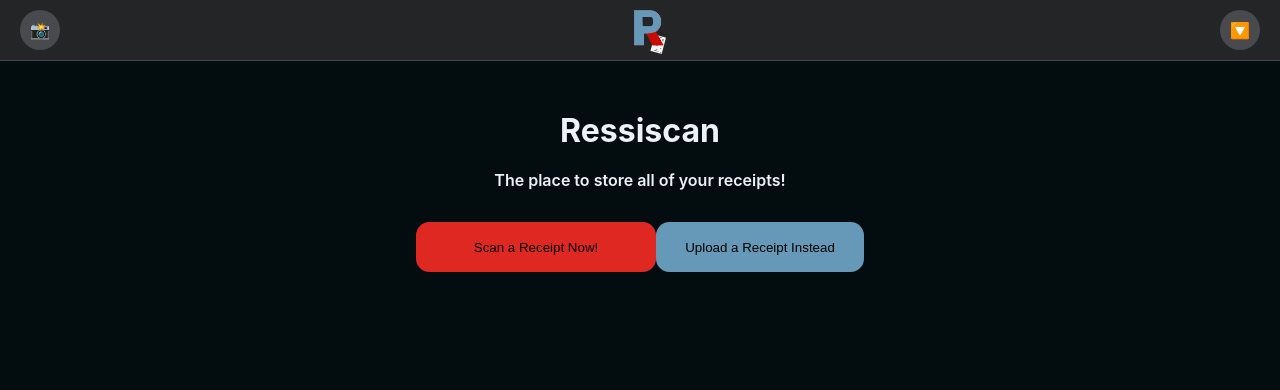
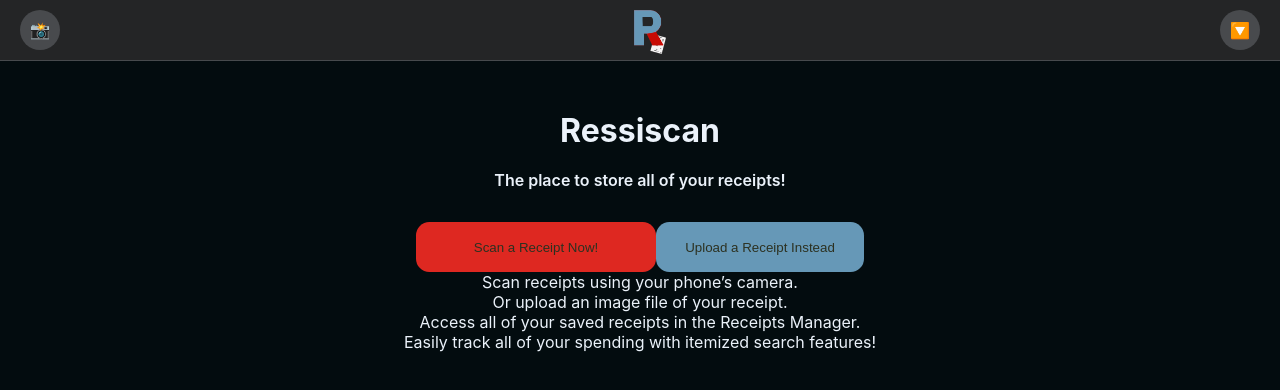
Before and after one commit to ColtonBothe-IT/Ressiscan, a React (Create React App) app: page / in a window 1280 px wide. Shown: the top 390 px of the page. Built offline with nearby package versions, Linux system fonts and the light colour scheme.

Commit message:
visited links no longer turn blue

```diff
--- a/src/components/ButtonComponent.tsx
+++ b/src/components/ButtonComponent.tsx
@@ -5,6 +5,7 @@ interface Props {
     border: string;
     color: string;
     children?: React.ReactNode;
+    fontColor: string;
     height: string;
     onClick: () => void;
     radius: string;
@@ -16,6 +17,7 @@ const Button: React.FC<Props> = ({
     border,
     color,
     children,
+    fontColor,
     height,
     onClick,
     radius,
@@ -31,6 +33,7 @@ return(
             backgroundColor: color,
             border,
             borderRadius: radius,
+            color: fontColor,
             height,
             width,
             margin
--- a/src/home.css
+++ b/src/home.css
@@ -1,5 +1,9 @@
 * {
     text-align: center;
+}
+
+a {
+    text-decoration: none;
 }
 
 .heading {
--- a/src/home.tsx
+++ b/src/home.tsx
@@ -13,6 +13,7 @@ function Home() {
         <Button
             border="none"
             color="#DE2821"
+            fontColor="#2C3121"
             height = "3.125rem"
             onClick={() =>
                         /* Make thie open up a popup that brings up camera window */
@@ -26,6 +27,7 @@ function Home() {
         <Button
             border="none"
             color="#6698B7"
+            fontColor="#2C3121"
             height = "3.125rem"
             onClick={() =>
                         /* Make thie open up a popup that brings up upload file window */
@@ -36,6 +38,13 @@ function Home() {
             children = "Upload a Receipt Instead"
             margin= ".375rem 0 0 0"
         />
+
+        <div className='flex-container'>
+            <div className="flex-items">Scan receipts using your phone’s camera.</div>
+            <div className="flex-items">Or upload an image file of your receipt.</div>
+            <div className="flex-items">Access all of your saved receipts in the Receipts Manager.</div>
+            <div className="flex-items">Easily track all of your spending with itemized search features!</div>
+        </div>
         </>
     );
 }
```
